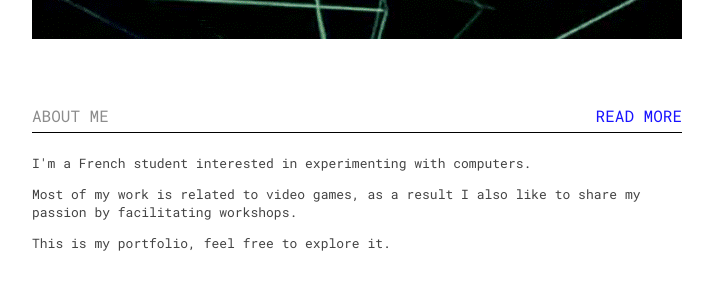
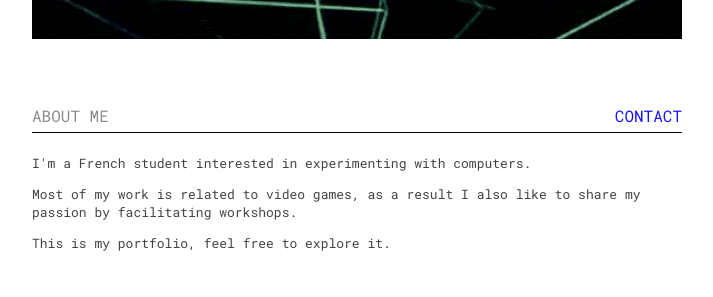
Before and after one commit to aBalthazar/aBalthazar.github.io, a Jekyll site: the page built from index.html, in a window 1280 px wide. Shown: the part 168-465 px from the top of the page, without its empty margins (283-996 px from the left). Built offline with Jekyll 4.4.1, drawn with Linux system fonts in a browser that asks for light colours.

Commit message:
edit read more page into contact

```diff
--- a/index.html
+++ b/index.html
@@ -9,7 +9,7 @@ title: Portfolio
 <div class="block">
     <div class="block-header">
       <h2>About me</h2>
-      <a href="/about">Read more</a>
+      <a href="/about">Contact</a>
     </div>
 <div class="block-content">
       <p>
```
Also changed, not shown: _posts/2001-01-01-about.md (+1 -1 lines).
